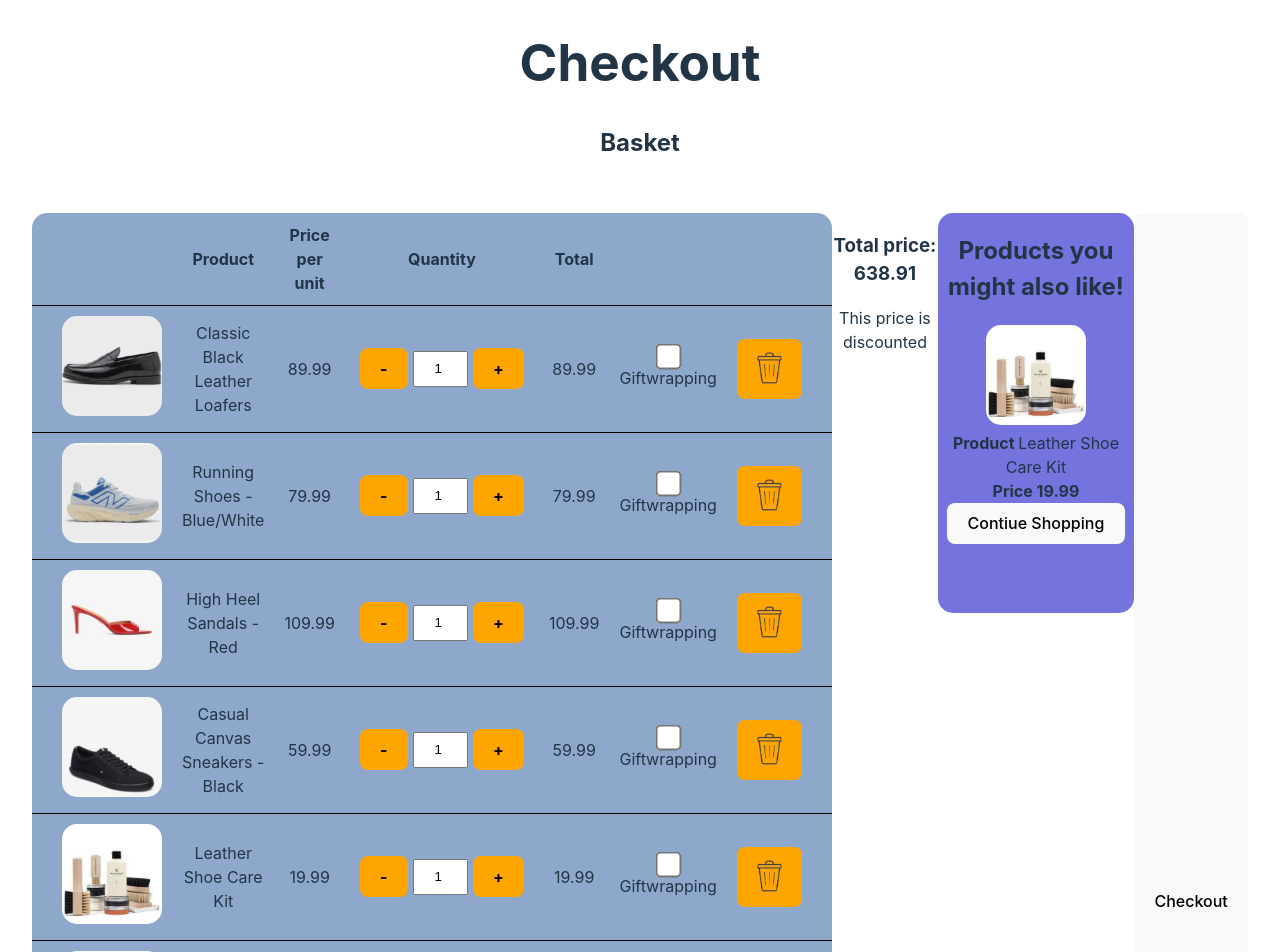
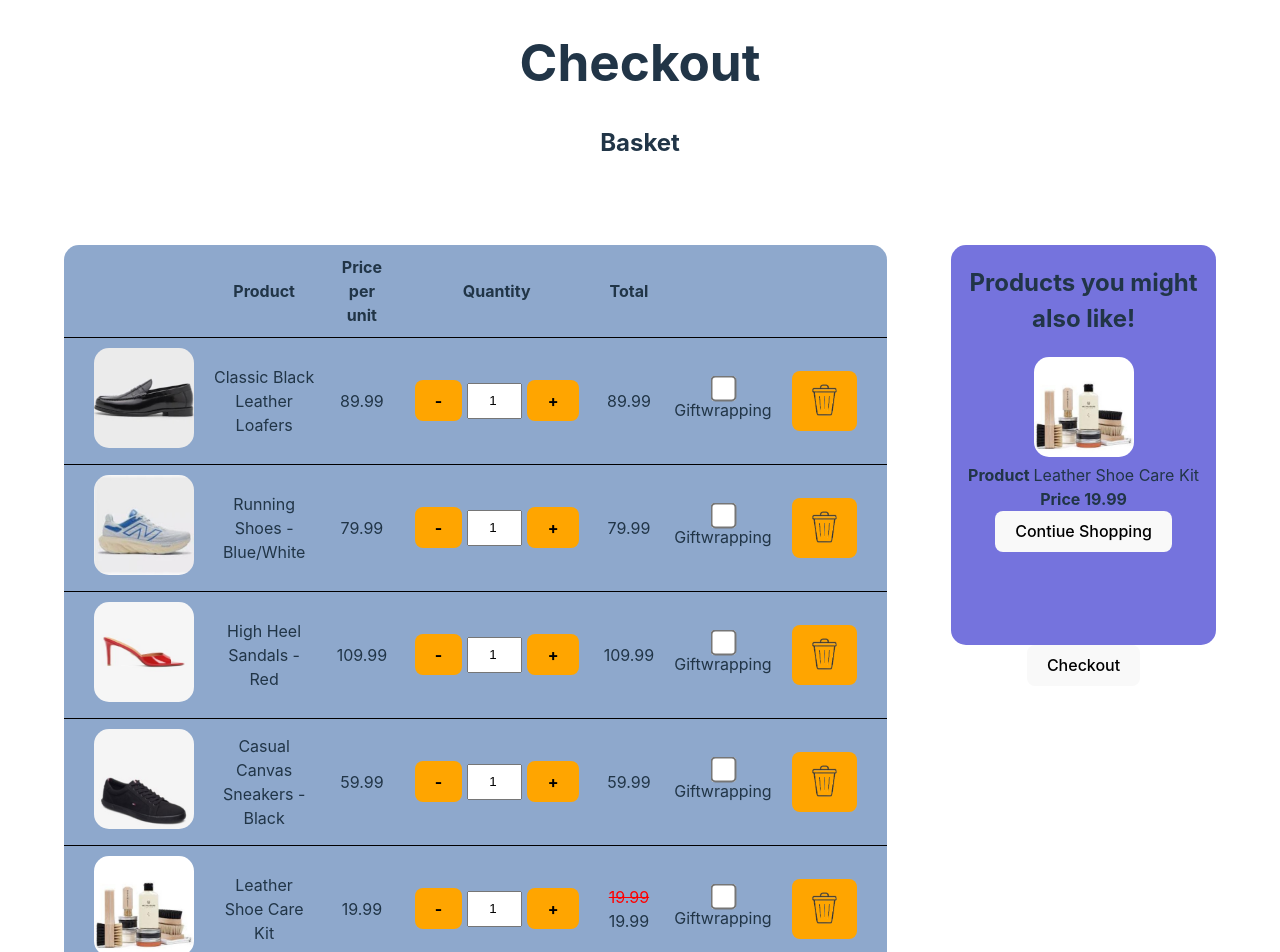
Before and after one commit to Jakob-SA/webstoreFrontend, a React (Vite) app: page / in a window 1280 px wide. Shown: the top 952 px of the page. Built offline with nearby package versions, Linux system fonts and the light colour scheme.

Commit message:
Old and rebateprice is now shown in ProductLine

```diff
--- a/src/App.css
+++ b/src/App.css
@@ -39,6 +39,20 @@
   align-items: default ;
   padding: 2em;
 }
+.basket {
+  display: flex;
+  flex-direction: column;
+  align-items: center;
+  padding: 2em;
+
+}
+.rightCollumn {
+  display: flex;
+  flex-direction: column;
+  align-items: center;
+  padding: 2em;
+
+}
 .shoppingCart td, .shoppingCart th {
   padding: 10px;  /* Adjust as needed */
   border-bottom: 1px solid black;
@@ -61,6 +75,16 @@
   display: flex;
   flex-direction: column;
   align-items: center;
+}
+.twoLinePrice {
+  display: flex;
+  flex-direction: column;
+  align-items: center;
+
+}
+.oldPrice {
+  text-decoration: line-through;
+  color: red;
 }
 
 
@@ -97,7 +121,6 @@ input [type="number"] {
   text-align: center;
   padding-left: 11px;
   padding-right: 0;
-
 }
 
 
--- a/src/App.tsx
+++ b/src/App.tsx
@@ -14,10 +14,12 @@ function App() {
         <Header />
         <div className="frontPage">
           <Basket />
-          <UpsellItem />
-          <button onClick={() => setCurrentStep(Steps.Checkout)}>
-            Checkout
-          </button>
+          <div className="rightCollumn">
+            <UpsellItem />
+            <button onClick={() => setCurrentStep(Steps.Checkout)}>
+              Checkout
+            </button>
+          </div>
         </div>
       </div>
     );
--- a/src/assets/scripts/basket.tsx
+++ b/src/assets/scripts/basket.tsx
@@ -27,6 +27,7 @@ function Basket() {
 
   return (
     <>
+      <div className="basket">
         {basketItems.length > 0 && (
           <table className="shoppingCart">
             <tbody>
@@ -59,8 +60,9 @@ function Basket() {
           </p>
         )}
         <div>
-        <h3>Total price: {totalPrice.toFixed(2)}</h3> {/*Should be moved*/} This
-        price is discounted
+          <h3>Total price: {totalPrice.toFixed(2)}</h3> {/*Should be moved*/}{" "}
+          This price is discounted
+        </div>
       </div>
     </>
   );
--- a/src/assets/scripts/productLine.tsx
+++ b/src/assets/scripts/productLine.tsx
@@ -17,20 +17,16 @@ export function ProductLine({
   const [quantity, setQuantity] = useState(1);
   giftwrapping.valueOf(); // to be deleted
 
+  var originalLinePrice = product.price * quantity;
+
   var totalLinePrice =
     quantity >= product.rebateQuantity
-      ? product.price * quantity * (1 - product.rebatePercent / 100)
-      : product.price * quantity;
+      ? originalLinePrice * (1 - product.rebatePercent / 100)
+      : originalLinePrice;
 
   useEffect(() => {
     updateTotalPrice(product.id, totalLinePrice);
   }, [totalLinePrice]);
-
-  const onQuantityChange = (quantity: number) => {
-    //not used
-    setQuantity(quantity);
-  };
-  onQuantityChange //Remove
 
   const onGiftwrappingChange = (event: React.ChangeEvent<HTMLInputElement>) => {
     setGiftwrapping(event.target.checked);
@@ -64,7 +60,14 @@ export function ProductLine({
         </div>
       </td>
       <td>
-        <div>{totalLinePrice.toFixed(2)}</div>
+        {quantity >= product.rebateQuantity ? (
+          <div className="twoLinePrice">
+            <div className="oldPrice">{originalLinePrice.toFixed(2)}</div>
+            {totalLinePrice.toFixed(2)}
+          </div>
+        ) : (
+          <div className="oneLinePrice">{totalLinePrice.toFixed(2)}</div>
+        )}
       </td>
       <td>
         <div className="lineItemGiftwrapping">
```
Also changed, not shown: 1 other file (tests, documents, lock files or other folders). Lines whose indentation alone changed are shown as unchanged.
